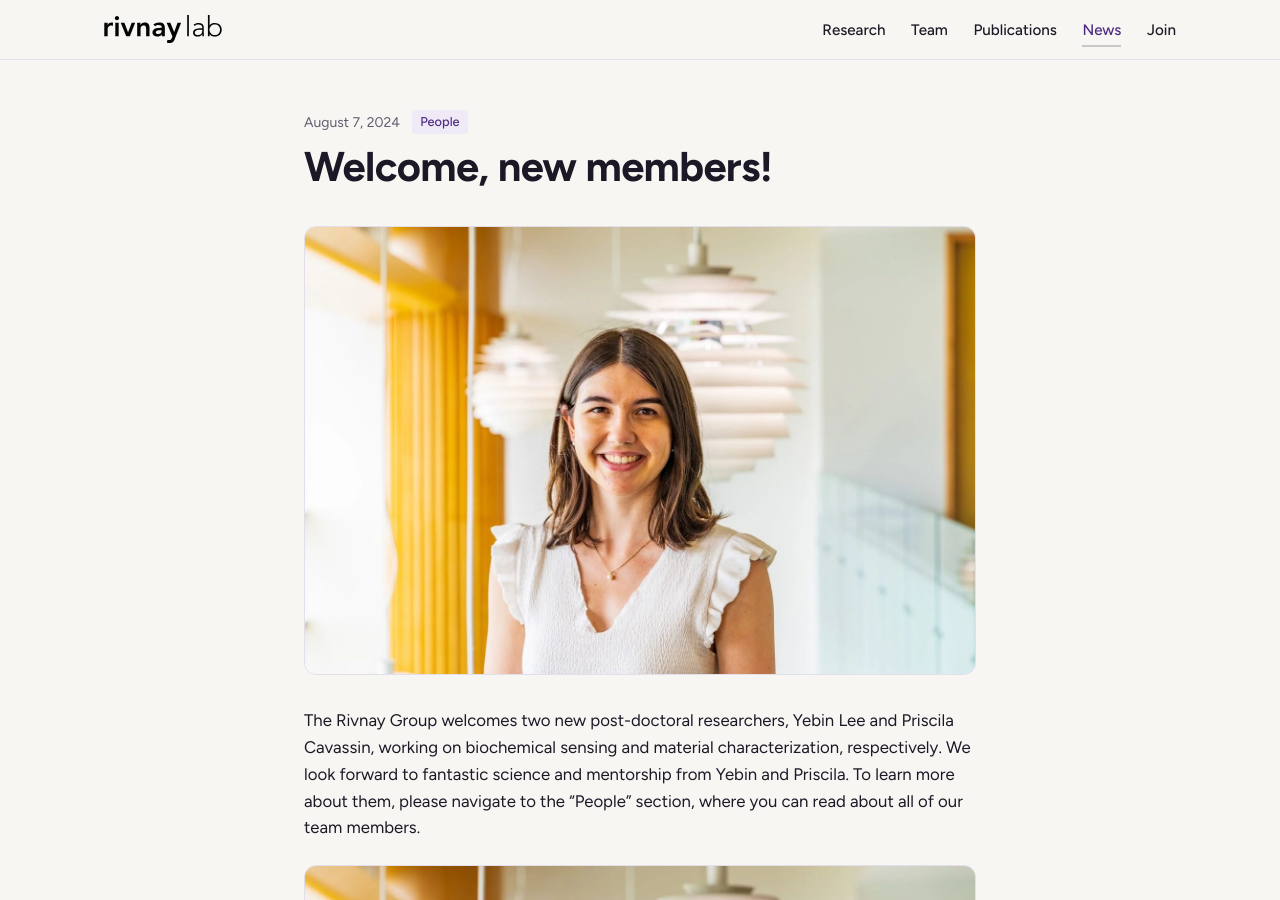
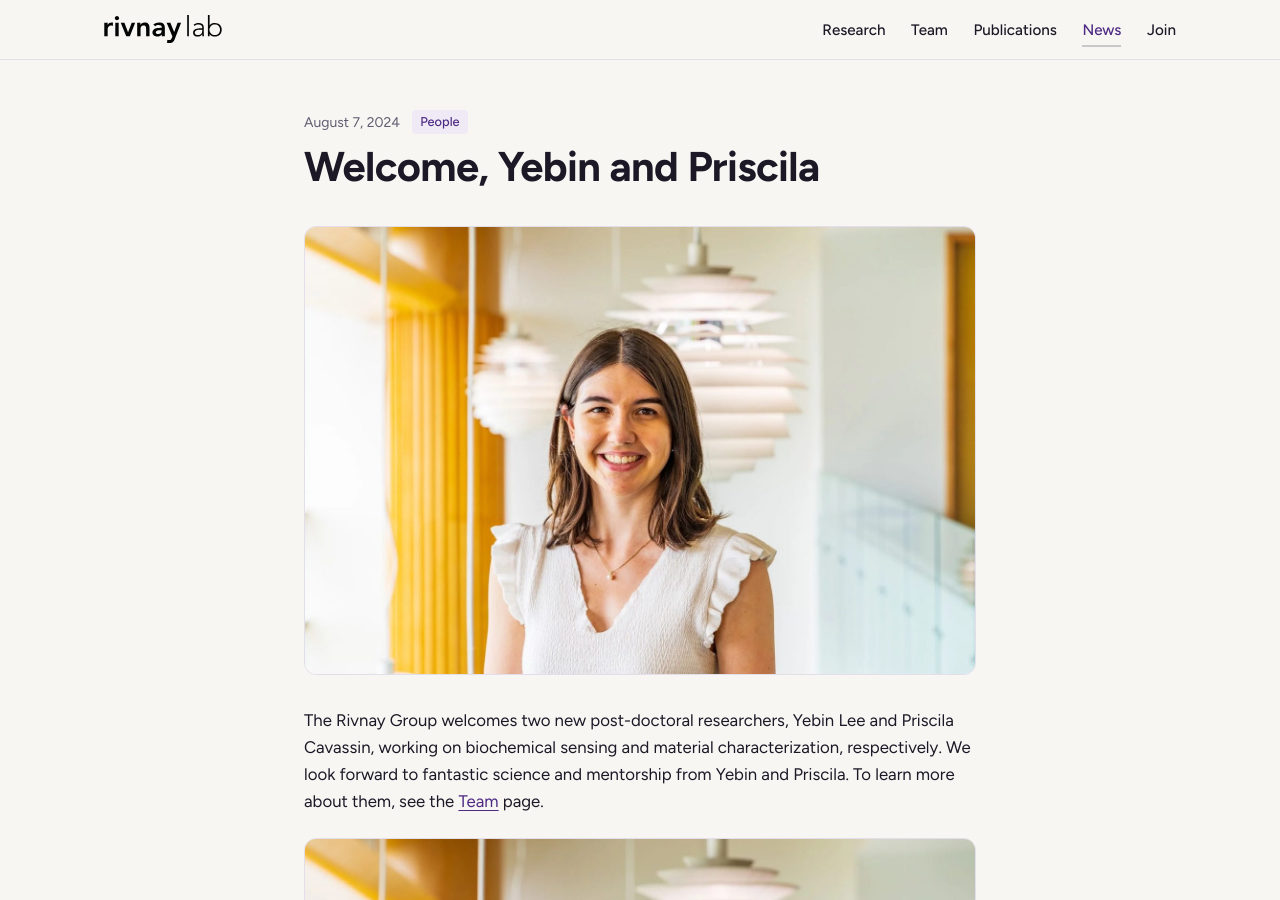
Before and after one commit to jtwillia01/rivnay-lab, a Jekyll site: the page built from _posts/2024-08-07-welcome-new-members-1.md, in a window 1280 px wide and 900 px high. Built offline with Jekyll 4.4.1, drawn with Linux system fonts in a browser that asks for light colours.

Commit message:
Editorial: link to Team instead of the old People section, give the two August 2024 welcome posts distinct titles, label LinkedIn links as LinkedIn, and date Royall's arrival
Co-Authored-By: Claude Opus 5 <noreply@anthropic.com>

```diff
--- a/_posts/2024-08-07-welcome-new-members-1.md
+++ b/_posts/2024-08-07-welcome-new-members-1.md
@@ -1,11 +1,11 @@
 ---
-title: "Welcome, new members!"
+title: "Welcome, Yebin and Priscila"
 date: 2024-08-07
 kind: people
 image: /assets/img/news/2024-08-07-welcome-new-members-1.jpg
 image_width: 1400
 image_height: 933
 ---
-The Rivnay Group welcomes two new post-doctoral researchers, Yebin Lee and Priscila Cavassin, working on biochemical sensing and material characterization, respectively. We look forward to fantastic science and mentorship from Yebin and Priscila. To learn more about them, please navigate to the “People” section, where you can read about all of our team members.
+The Rivnay Group welcomes two new post-doctoral researchers, Yebin Lee and Priscila Cavassin, working on biochemical sensing and material characterization, respectively. We look forward to fantastic science and mentorship from Yebin and Priscila. To learn more about them, see the [Team]({{ "/team/" | relative_url }}) page.
 
 ![](/assets/img/news/2024-08-07-welcome-new-members-1-2.jpg)
--- a/team.html
+++ b/team.html
@@ -46,7 +46,7 @@ snap: true
     <div class="people-grid">
       {% for m in members %}
       {% assign r = m.role | downcase %}
-      {% capture links %}{% if m.email %}<a href="mailto:{{ m.email }}">Email</a>{% endif %}{% if m.website %}<a href="{{ m.website }}">Website</a>{% endif %}{% endcapture %}
+      {% capture links %}{% if m.email %}<a href="mailto:{{ m.email }}">Email</a>{% endif %}{% if m.website %}<a href="{{ m.website }}">{% if m.website contains "linkedin." %}LinkedIn{% else %}Website{% endif %}</a>{% endif %}{% endcapture %}
       {% if m.bio %}
       <details class="person reveal">
         <summary>
```
Also changed, not shown: _posts/2024-08-07-welcome-new-members.md (+2 -2 lines), _posts/2026-09-11-welcome-to-our-new-site.md (+1 -1 lines).
